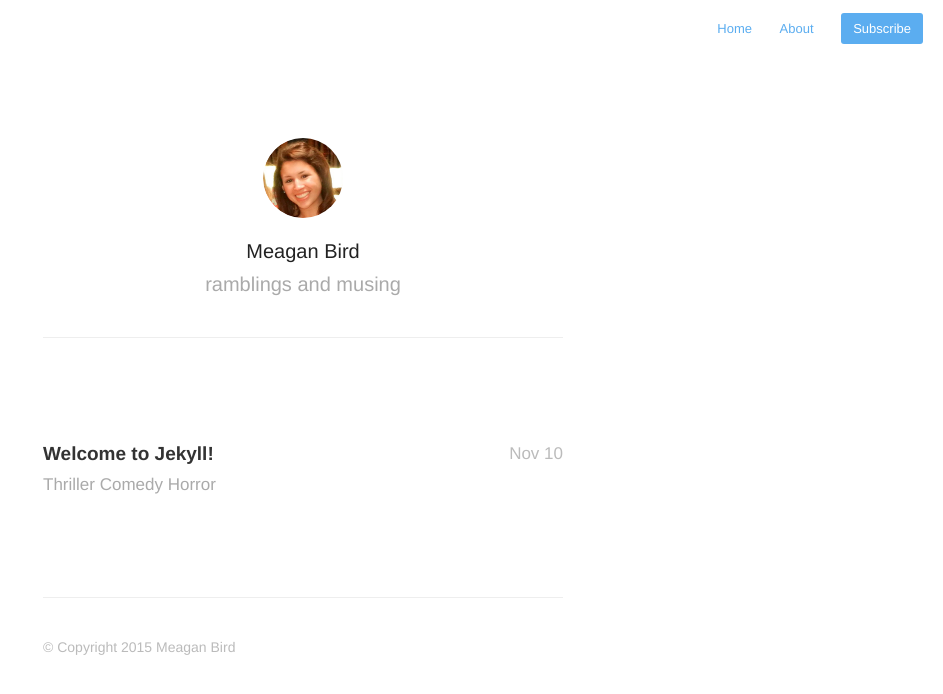
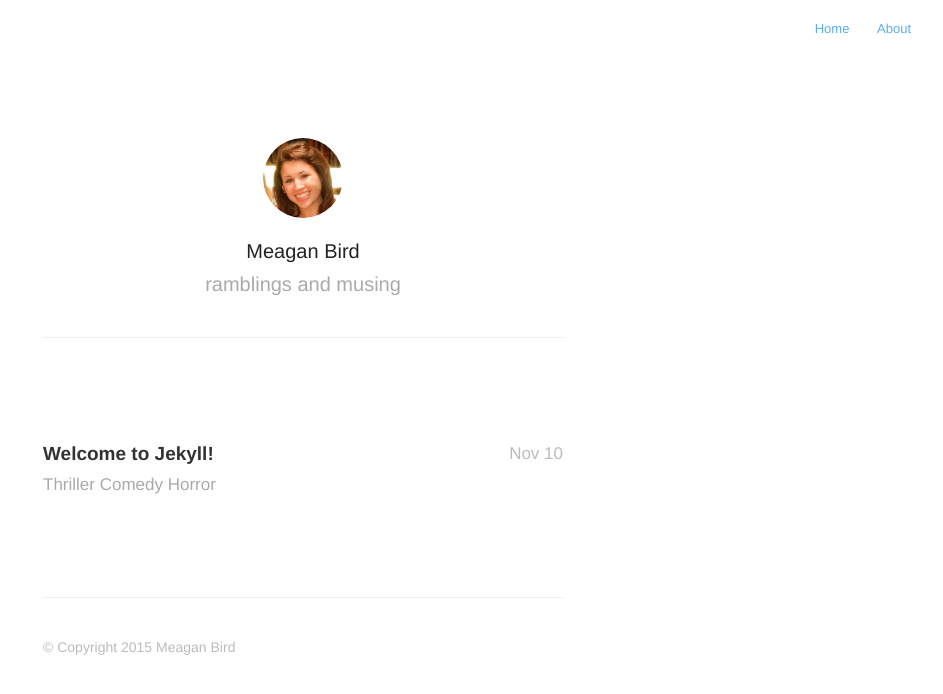
Before and after one commit to meaganbird/meaganbird.github.io, a Jekyll site: the page built from index.html, in a window 1280 px wide. Shown: the top 694 px of the page, without its empty margins (337-1280 px from the left). Built offline with Jekyll 4.4.1, drawn with Linux system fonts in a browser that asks for light colours; nearby versions of some CDN libraries; Markdown is read by kramdown in place of the engine named in the settings; the list of posts is cut into pages by our own code.

Commit message:
delete subscribe button

```diff
--- a/_includes/navigation.html
+++ b/_includes/navigation.html
@@ -8,5 +8,4 @@
             <a href="{{ site.baseurl }}about"> About </a>
         {% endif %}
     {% endif %}
-    <a class="cta" href="{{ site.baseurl }}feed.xml">Subscribe</a>
 </nav>
```
